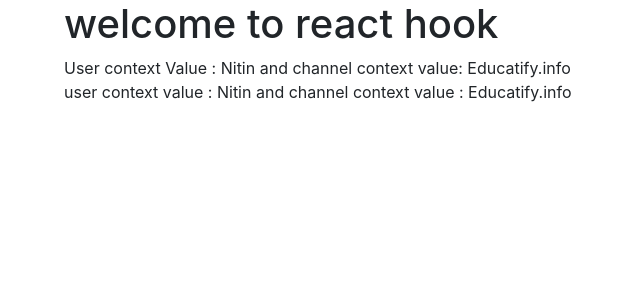
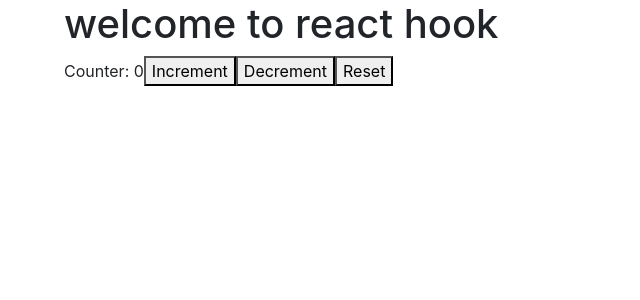
Before and after one commit to nitin1259/react-hooks, a React (Create React App) app: page / in a window 1280 px wide. Shown: the top 300 px of the page, without its empty margins (0-640 px from the left). Built offline with nearby package versions, Linux system fonts and the light colour scheme.

Commit message:
useReducer - basic example(more related to reduce function of array)

```diff
--- a/src/component/App.js
+++ b/src/component/App.js
@@ -3,6 +3,7 @@ import "./App.css";
 // import ImageChangeOnMouseOver from "./useState-useRef-useEffect/useRef-hook/ImageChangeOnMouseOver";
 import ImageChangeOnScroll from "./useState-useRef-useEffect/useEffects-hook/ImageChangeOnScroll";
 import Parent from "./useContext/beforeHook/Parent";
+import CounterOne from "./useReducer/baiscConter/CounterOne";
 // import InputElement from "./useState-useRef-useEffect/useState-hook/InputElement";
 
 function App() {
@@ -20,7 +21,10 @@ function App() {
         {/* this is for useEffects hook
         <ImageChangeOnScroll /> */}
 
-        <Parent />
+        {/*  this id for useContext hook
+        <Parent /> */}
+
+        <CounterOne />
       </header>
     </div>
   );
--- /dev/null
+++ b/src/component/useReducer/baiscConter/CounterOne.js
@@ -0,0 +1,47 @@
+import React, { useReducer } from "react";
+
+const initialState = 0;
+function CounterOne() {
+  const reducer = (state, action) => {
+    switch (action) {
+      case "increment":
+        return state + 1;
+      case "decrement":
+        return state - 1;
+      case "reset":
+        return initialState;
+      default:
+        return state;
+    }
+  };
+
+  const [count, dispatch] = useReducer(reducer, initialState);
+  return (
+    <div>
+      Counter: {count}
+      <button
+        onClick={() => {
+          dispatch("increment");
+        }}
+      >
+        Increment
+      </button>
+      <button
+        onClick={() => {
+          dispatch("decrement");
+        }}
+      >
+        Decrement
+      </button>
+      <button
+        onClick={() => {
+          dispatch("reset");
+        }}
+      >
+        Reset
+      </button>
+    </div>
+  );
+}
+
+export default CounterOne;
```
